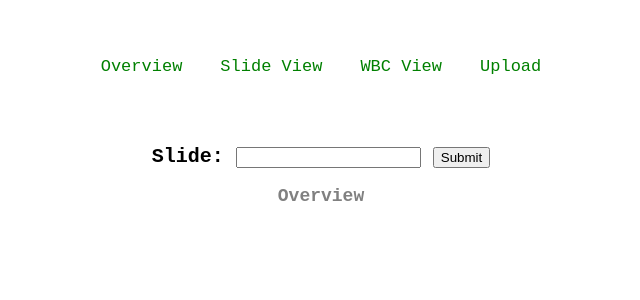
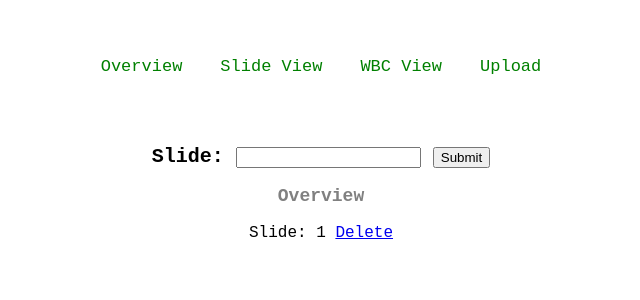
Before and after one commit to v72nico/Blood-Scan, a Django app: page / in a window 1280 px wide. Shown: the top 300 px of the page, without its empty margins (319-959 px from the left). Run offline with Django 4.2, Linux system fonts and the light colour scheme; tables that the repository leaves empty hold one stand-in row (values such as "Sample post").

Commit message:
Delete slides

```diff
--- a/blood_scan/slide_analyzer/static/style.css
+++ b/blood_scan/slide_analyzer/static/style.css
@@ -20,7 +20,7 @@ h3 {
 
 h4 {
   font-size: 20px;
-  color: lightgreen;
+  color: #A8F2B9;
 }
 
 .tabs {
--- a/blood_scan/slide_analyzer/templates/home.html
+++ b/blood_scan/slide_analyzer/templates/home.html
@@ -1,5 +1,10 @@
 <!DOCTYPE html>
 {% extends "base.html" %}
 {% block content %}
-<h3>Overview</h3>
+<body>
+  <h3>Overview</h3>
+  {% for slide in slides %}
+    <div> Slide: {{ slide }} <a href="/home?slide={{ slide }}&action=delete_slide">Delete</a></div>
+  {% endfor %}
+</body>
 {% endblock %}
--- a/blood_scan/slide_analyzer/views.py
+++ b/blood_scan/slide_analyzer/views.py
@@ -8,7 +8,16 @@ from slide_analyzer.forms import UploadForm
 
 def home(request):
     """ Handles get requests for home page """
-    return render(request, 'home.html', {})
+    slide = handle_query(request)
+    slides = Slide.objects.all()
+    slide_numbers = get_slide_numbers(slides)
+    return render(request, 'home.html', {'slides': slide_numbers})
+
+def get_slide_numbers(slides):
+    slide_numbers = []
+    for slide in slides:
+        slide_numbers.append(slide.number)
+    return slide_numbers
 
 def upload(request):
     """ Handle upload post requests by saving uploaded files and making slide data from uploaded images and returning upload form or get requests by returning upload form """
@@ -157,6 +166,13 @@ def handle_action(request, action, slide):
             delete_wbc(request, slide)
         if action == 'add_wbc':
             add_wbc(request, slide)
+        if action == 'delete_slide':
+            delete_slide(slide)
+
+def delete_slide(slide):
+    Slide.objects.filter(number=slide).delete()
+    WBCImg.objects.filter(slide=slide).delete()
+    shutil.rmtree(f"media/slide_{slide}")
 
 def add_wbc(request, slide):
     img_id = request.GET["id"]
```
